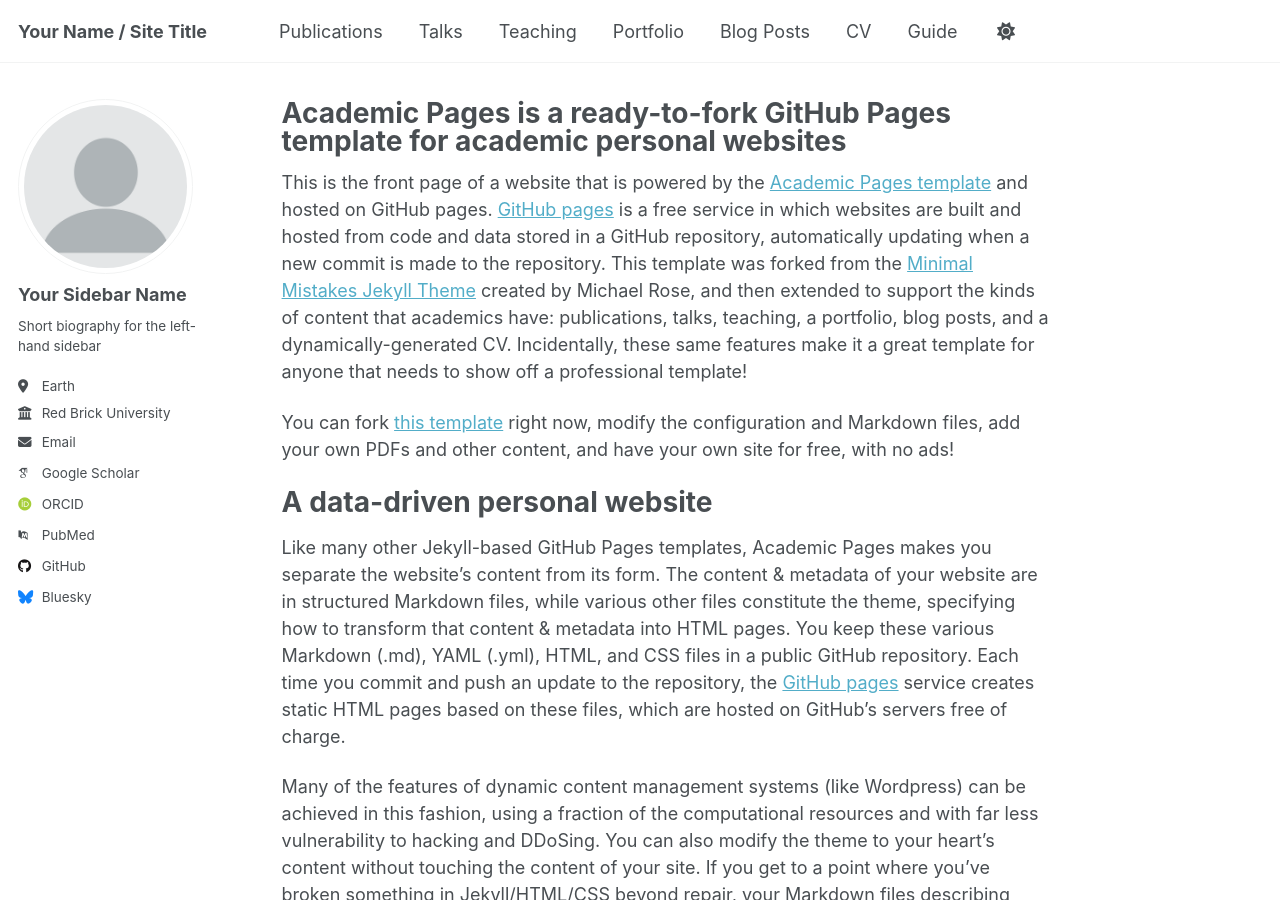
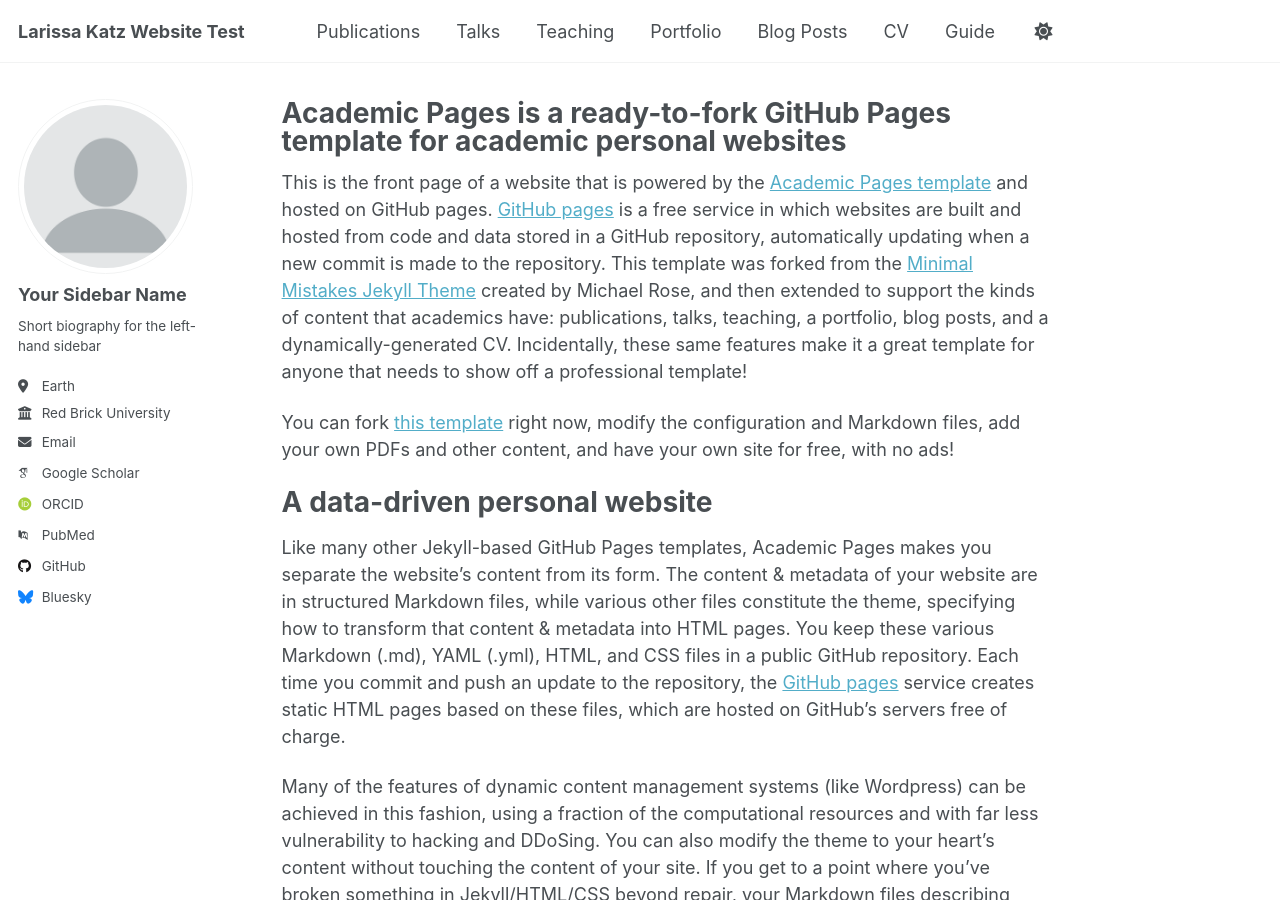
Before and after one commit to TinyMagician/LKWebsiteProject.github.io, a Jekyll site: the page built from _pages/about.md, in a window 1280 px wide and 900 px high. Built offline with Jekyll 4.4.1, drawn with Linux system fonts in a browser that asks for light colours; some web fonts are replaced; a script that is not in the unit is left out.

Commit message:
Update site title in config
Changed the site title in _config.yml from 'Your Name / Site Title' to 'Larissa Katz Website Test' to reflect the correct site identity.

```diff
--- a/_config.yml
+++ b/_config.yml
@@ -9,7 +9,7 @@
 # Basic Site Settings
 locale                   : "en-US"
 site_theme               : "default"
-title                    : "Your Name / Site Title"
+title                    : "Larissa Katz Website Test"
 title_separator          : "-"
 name                     : &name "Your Name"
 description              : &description "personal description"
```
